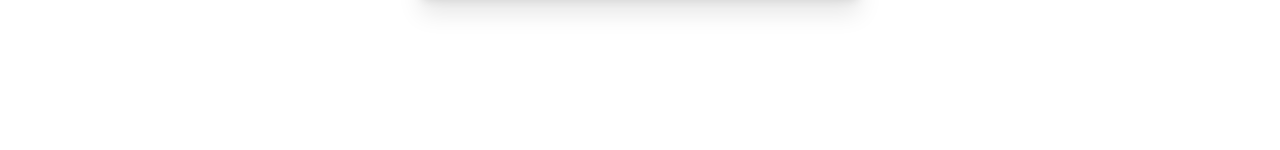
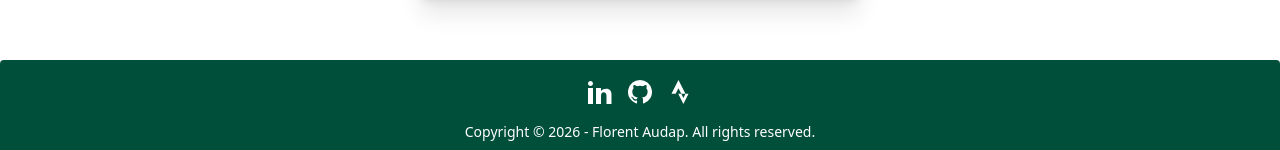
Before and after one commit to florent-audap/flodap-website, a React (Vite) app: page /about in a window 1280 px wide. Shown: the part 644-794 px from the top of the page. Built offline with nearby package versions, Linux system fonts and the light colour scheme.

Commit message:
V1 Footer

```diff
--- a/src/App.tsx
+++ b/src/App.tsx
@@ -4,18 +4,22 @@
 import BlogPage from "./pages/blog";
 import ContactPage from "./pages/contact";
 import AboutMePage from "./pages/aboutMe";
+import { Footer } from "./components/footer";
 
 function App() {
   return (
-    <>
+    <div className="flex flex-col min-h-screen">
       <Navbar />
+      <main className="grow">
         <Routes>
           <Route path="/" element={<HomePage />} />
           <Route path="/blog" element={<BlogPage />} />
           <Route path="/contact" element={<ContactPage />} />
           <Route path="/about" element={<AboutMePage />} />
         </Routes>
-    </>
+      </main>
+      <Footer />
+    </div>
   );
 }
 
--- /dev/null
+++ b/src/components/footer.tsx
@@ -0,0 +1,60 @@
+export function Footer() {
+  return (
+    <footer className="footer footer-horizontal footer-center text-white bg-emerald-900 rounded gap-8 p-5">
+      <nav>
+        <div className="grid grid-flow-col gap-4">
+          <a
+            href="https://www.linkedin.com/in/florent-audap"
+            target="_blank"
+            rel="noopener noreferrer"
+          >
+            <svg
+              xmlns="http://www.w3.org/2000/svg"
+              width="24"
+              height="24"
+              viewBox="0 0 24 24"
+              className="fill-current"
+            >
+              <path d="M4.98 3.5c0 1.381-1.11 2.5-2.48 2.5s-2.48-1.119-2.48-2.5c0-1.38 1.11-2.5 2.48-2.5s2.48 1.12 2.48 2.5zm.02 4.5h-5v16h5v-16zm7.982 0h-4.968v16h5v-8.321c0-4.608 5.472-4.474 5.472 0v8.321h5v-9.641c0-6.95-7.563-6.752-10.504-3.284v-1.396z"></path>
+            </svg>
+          </a>
+          <a
+            href="https://github.com/florent-audap"
+            target="_blank"
+            rel="noopener noreferrer"
+          >
+            <svg
+              xmlns="http://www.w3.org/2000/svg"
+              width="24"
+              height="24"
+              className="fill-current"
+              viewBox="0 0 64 64"
+            >
+              <path d="M32 0a32.021 32.021 0 0 0-10.1 62.4c1.6.3 2.2-.7 2.2-1.5v-6c-8.9 1.9-10.8-3.8-10.8-3.8-1.5-3.7-3.6-4.7-3.6-4.7-2.9-2 .2-1.9.2-1.9 3.2.2 4.9 3.3 4.9 3.3 2.9 4.9 7.5 3.5 9.3 2.7a6.93 6.93 0 0 1 2-4.3c-7.1-.8-14.6-3.6-14.6-15.8a12.27 12.27 0 0 1 3.3-8.6 11.965 11.965 0 0 1 .3-8.5s2.7-.9 8.8 3.3a30.873 30.873 0 0 1 8-1.1 30.292 30.292 0 0 1 8 1.1c6.1-4.1 8.8-3.3 8.8-3.3a11.965 11.965 0 0 1 .3 8.5 12.1 12.1 0 0 1 3.3 8.6c0 12.3-7.5 15-14.6 15.8a7.746 7.746 0 0 1 2.2 5.9v8.8c0 .9.6 1.8 2.2 1.5A32.021 32.021 0 0 0 32 0z" />
+            </svg>
+          </a>
+          <a
+            href="https://www.strava.com/athletes/49273838"
+            target="_blank"
+            rel="noopener noreferrer"
+          >
+            <svg
+              xmlns="http://www.w3.org/2000/svg"
+              width="24"
+              height="24"
+              viewBox="0 0 24 24"
+              className="fill-current"
+            >
+              <path d="M15.387 17.944l-2.089-4.116h-3.065L15.387 24l5.15-10.172h-3.066m-7.008-5.599l2.836 5.598h4.172L10.463 0l-7 13.828h4.169"></path>
+            </svg>
+          </a>
+        </div>
+      </nav>
+      <aside>
+        <p className="-mt-4 -mb-2">
+          Copyright © {new Date().getFullYear()} - Florent Audap. All rights reserved.
+        </p>
+      </aside>
+    </footer>
+  );
+}
```
Lines whose indentation alone changed are shown as unchanged.
